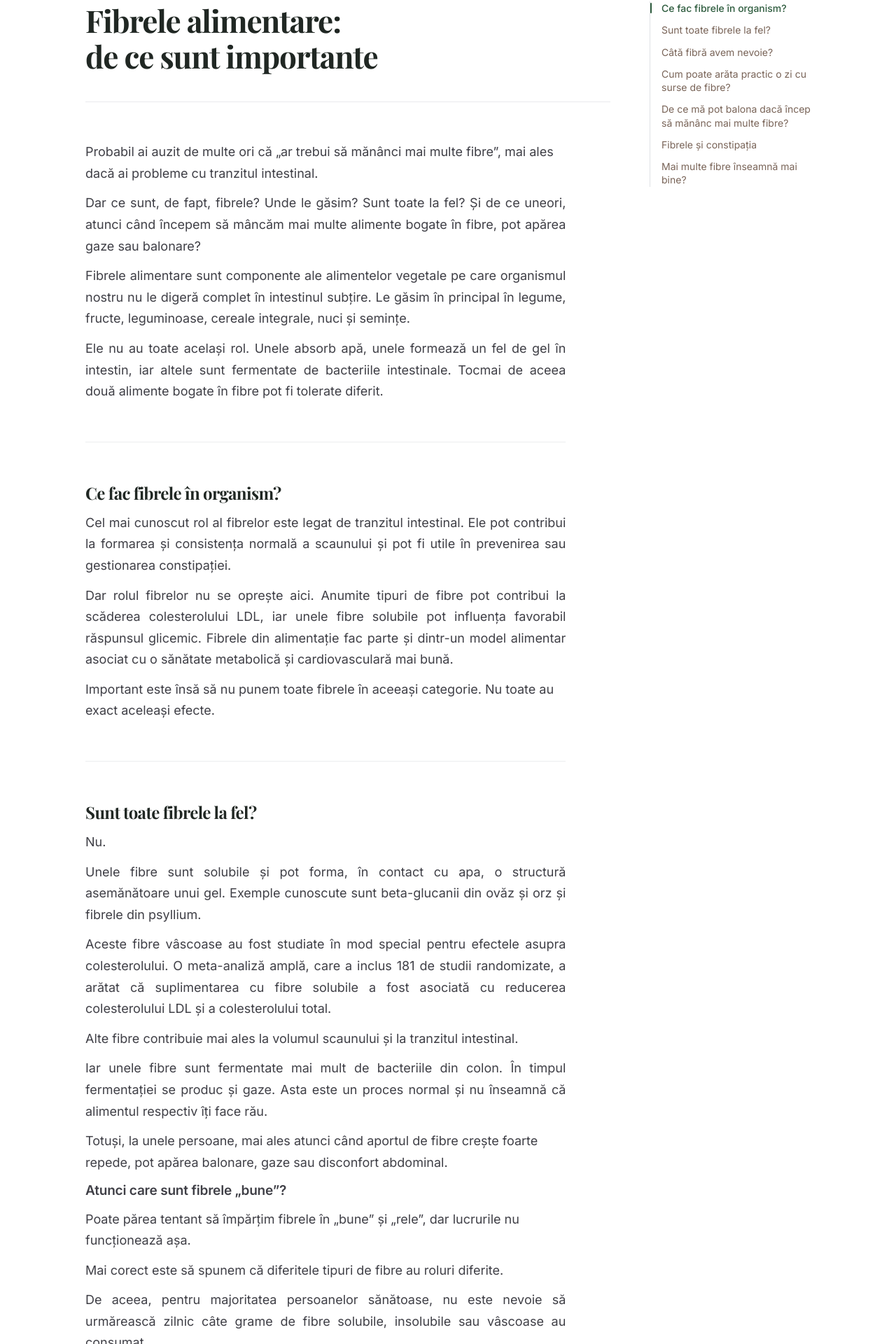
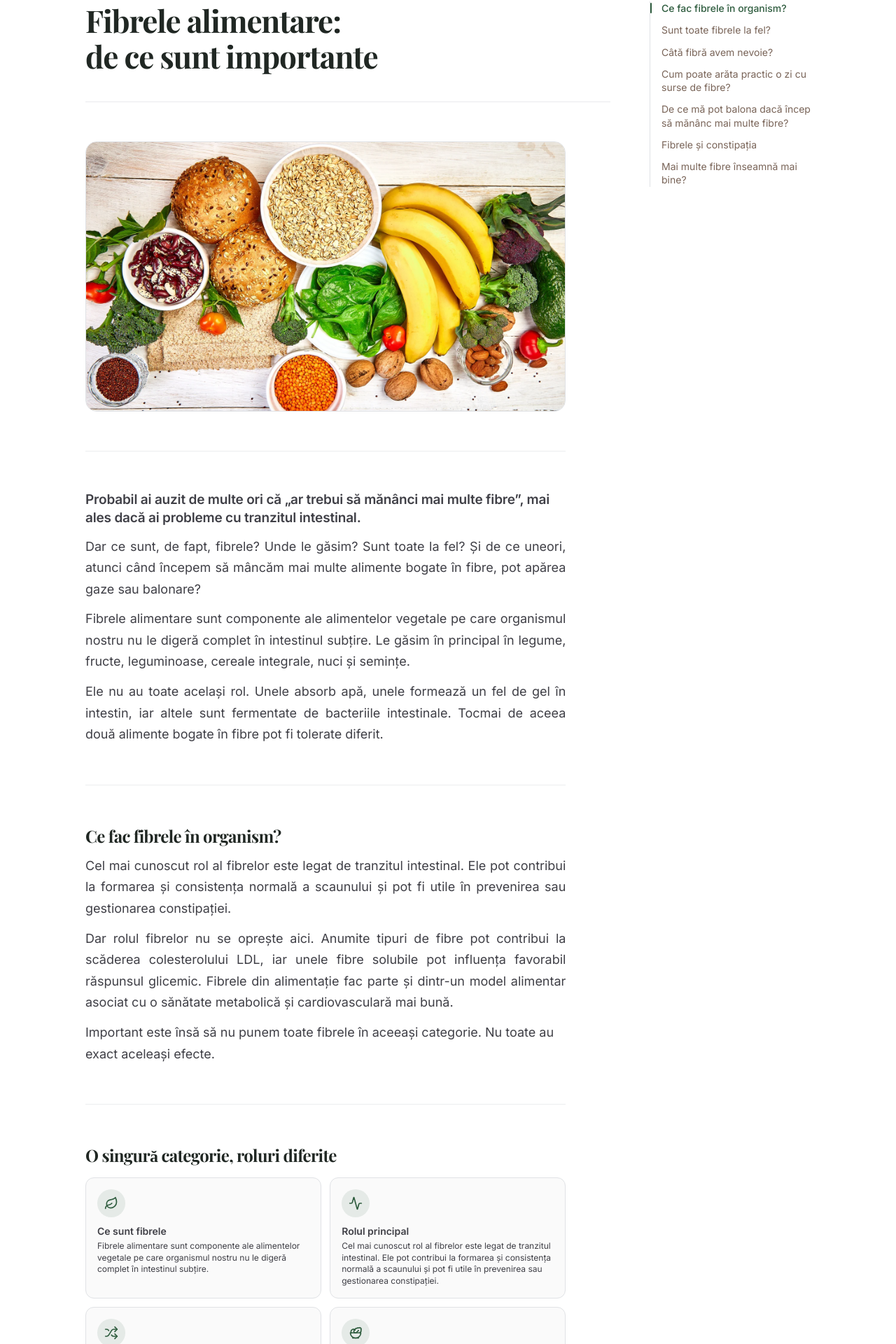
Before and after one commit to Diet4life/Diet4life-site, a React (Vite) app: page /nutrihub/fibrele-alimentare in a window 1280 px wide. Shown: the part 235-2155 px from the top of the page at 70% size. Built offline with nearby package versions, Linux system fonts and the light colour scheme; a web font is replaced by a local one.

Commit message:
Enhance fibre article with visual modules and fruit guide
Co-Authored-By: Claude Sonnet 5 <noreply@anthropic.com>
Claude-Session: https://claude.ai/code/session_01DSEq2dNsMu3kQkjZcvwz9Z

```diff
--- a/src/pages/nutrihub/FibreleAlimentare.tsx
+++ b/src/pages/nutrihub/FibreleAlimentare.tsx
@@ -1,7 +1,59 @@
 import { Link } from "wouter";
+import { Leaf, Activity, Shuffle, Salad, Feather, TrendingUp, Layers } from "lucide-react";
 import { useLanguage } from "@/contexts/LanguageContext";
 import { ArticleH2, ArticleP, ArticleLead, ArticleList } from "@/components/nutrihub/ArticleShell";
 import { ArticleShellPremium } from "@/components/nutrihub/ArticleShellPremium";
+
+// "O singură categorie, roluri diferite" + "Creștere treptată, adaptată
+// toleranței" -- visual modules for this article only (never touch
+// ArticleShellPremium.tsx, never add these to the other 5 articles). Same
+// visual recipe already used in the other 4 implemented articles (bg-card
+// border-border tile + bg-primary/10 icon circle) -- zero new tokens, zero
+// new global components. Every item's text is an exact quote from this
+// article's own body (sec-0, sec-1, sec-2, sec-7) -- approved verbatim by
+// the user, not paraphrased further here. No new facts, numbers, or claims.
+// Deliberately excludes the 25 g/zi value, the LDL/glycemic supplement-study
+// results, and any medical-condition-specific content from both modules.
+const ONE_CATEGORY_DIFFERENT_ROLES = [
+  {
+    icon: Leaf,
+    label: "Ce sunt fibrele",
+    note: "Fibrele alimentare sunt componente ale alimentelor vegetale pe care organismul nostru nu le digeră complet în intestinul subțire.",
+  },
+  {
+    icon: Activity,
+    label: "Rolul principal",
+    note: "Cel mai cunoscut rol al fibrelor este legat de tranzitul intestinal. Ele pot contribui la formarea și consistența normală a scaunului și pot fi utile în prevenirea sau gestionarea constipației.",
+  },
+  {
+    icon: Shuffle,
+    label: "Nu toate la fel",
+    note: "Important este însă să nu punem toate fibrele în aceeași categorie. Nu toate au exact aceleași efecte.",
+  },
+  {
+    icon: Salad,
+    label: "Sursele",
+    note: "O alimentație variată, care conține legume, fructe, cereale integrale, leguminoase, nuci și semințe, oferă în mod natural mai multe tipuri de fibre.",
+  },
+];
+
+const GRADUAL_INCREASE_ADAPTED_TO_TOLERANCE = [
+  {
+    icon: Feather,
+    label: "Fără complicații inutile",
+    note: "Fibrele sunt importante, dar nu trebuie complicate inutil.",
+  },
+  {
+    icon: TrendingUp,
+    label: "Introducere treptată",
+    note: "Dacă în prezent consumi puține fibre, introducerea lor treptată este de obicei mai ușor de tolerat decât o schimbare bruscă.",
+  },
+  {
+    icon: Layers,
+    label: "Nicio fibră «perfectă»",
+    note: "Și poate cel mai important: nu există o singură fibră „perfectă”. O alimentație variată aduce tipuri diferite de fibre, fiecare cu propriile caracteristici.",
+  },
+];
 
 export default function FibreleAlimentare() {
   const { language } = useLanguage();
@@ -38,13 +90,31 @@ export default function FibreleAlimentare() {
         "van der Schoot A, Drysdale C, Whelan K, Dimidi E. The Effect of Fiber Supplementation on Chronic Constipation in Adults: An Updated Systematic Review and Meta-Analysis of Randomized Controlled Trials. Am J Clin Nutr. 2022;116(4):953–969.",
         "Ghavami A, et al. Soluble Fiber Supplementation and Serum Lipid Profile: A Systematic Review and Dose-Response Meta-Analysis of Randomized Controlled Trials. Adv Nutr. 2023;14(3):465–474.",
         "Xie Y, et al. Effects of soluble fiber supplementation on glycemic control in adults with type 2 diabetes mellitus: a systematic review and meta-analysis of randomized controlled trials. Clin Nutr. 2021;40(4):1800–1810.",
+        "U.S. Department of Agriculture, Agricultural Research Service. FoodData Central.",
       ]}
     >
+      {/* Hero image -- already-approved, already-local asset (also used as
+          this article's card image on the NutriHub hub), reused as-is, not
+          duplicated, not re-sourced. Same pattern as the hero images in the
+          other 4 implemented articles. */}
+      <img
+        src="/images/nutrihub/fibre-alimentare-surse.webp"
+        alt="Surse de fibre alimentare: ovăz, leguminoase, pâine integrală, banane și legume cu frunze"
+        width={1600}
+        height={900}
+        className="w-full aspect-[16/9] object-cover rounded-2xl border border-border"
+        loading="eager"
+        decoding="async"
+      />
+
       <section id="sec-0">
-        <ArticleP>
+        {/* First sentence re-rendered via ArticleLead instead of ArticleP --
+            text is byte-identical to before, appears exactly once (not
+            duplicated into either module below), per explicit approval. */}
+        <ArticleLead>
           Probabil ai auzit de multe ori că „ar trebui să mănânci mai multe fibre”, mai ales dacă ai probleme cu
           tranzitul intestinal.
-        </ArticleP>
+        </ArticleLead>
         <ArticleP>
           Dar ce sunt, de fapt, fibrele? Unde le găsim? Sunt toate la fel? Și de ce uneori, atunci când începem să
           mâncăm mai multe alimente bogate în fibre, pot apărea gaze sau balonare?
@@ -73,6 +143,28 @@ export default function FibreleAlimentare() {
         </ArticleP>
         <ArticleP>Important este însă să nu punem toate fibrele în aceeași categorie. Nu toate au exact aceleași efecte.</ArticleP>
       </section>
+
+      {/* Module "O singură categorie, roluri diferite" -- positioned after
+          sec-1, before sec-2. Every caption redisplays a sentence that
+          already exists in this same article (sec-0, sec-1, sec-2).
+          Deliberately excludes the 25 g/zi value and every LDL/glycemic/
+          constipation-study-result sentence. */}
+      <div>
+        <h2 className="font-serif font-bold text-foreground text-xl md:text-2xl mb-4">
+          O singură categorie, roluri diferite
+        </h2>
+        <div className="grid sm:grid-cols-2 gap-3">
+          {ONE_CATEGORY_DIFFERENT_ROLES.map((item) => (
+            <div key={item.label} className="rounded-xl border border-border bg-card p-4">
+              <div className="w-10 h-10 rounded-full bg-primary/10 flex items-center justify-center mb-2.5">
+                <item.icon className="w-5 h-5 text-primary" aria-hidden="true" />
+              </div>
+              <p className="text-sm font-semibold text-foreground leading-snug">{item.label}</p>
+              <p className="text-xs text-muted-foreground mt-1 leading-snug">{item.note}</p>
+            </div>
+          ))}
+        </div>
+      </div>
 
       <section id="sec-2">
         <ArticleH2>Sunt toate fibrele la fel?</ArticleH2>
@@ -121,6 +213,38 @@ export default function FibreleAlimentare() {
           să te uiți la alimentația ta în ansamblu.
         </ArticleP>
       </section>
+
+      {/* New photo + short editorial module -- original photograph (not
+          stock, not a placeholder), saved locally, not yet used anywhere
+          else on the site. Deliberately not framed as a ranking ("cele mai
+          bogate fructe") since the article gives no comparable per-fruit
+          values -- framed instead as examples, with a note that fibre
+          content varies by variety/ripeness/portion. One new source
+          (USDA FoodData Central) added to the bibliography for this module
+          only; the article's own 5 existing sources are untouched. */}
+      <div>
+        <img
+          src="/images/nutrihub/fructe-cu-fibre.webp"
+          alt="Avocado întreg și tăiat în jumătate, zmeură, mure, pară cu coajă și kiwi tăiat, așezate pe un blat"
+          width={1600}
+          height={900}
+          className="w-full aspect-[16/9] object-cover rounded-2xl border border-border"
+          loading="lazy"
+          decoding="async"
+        />
+        <div className="mt-4 rounded-xl border border-border bg-card p-4">
+          <p className="text-sm font-semibold text-foreground leading-snug">
+            Fructe cu un conținut mai ridicat de fibre
+          </p>
+          <p className="text-sm text-muted-foreground mt-1.5 leading-relaxed">
+            Avocado, zmeura, murele, para cu coajă și kiwi sunt câteva exemple de fructe care pot contribui la
+            aportul de fibre.
+          </p>
+          <p className="text-xs text-muted-foreground mt-2 leading-snug">
+            Conținutul de fibre poate varia în funcție de soi, maturitate și porția consumată.
+          </p>
+        </div>
+      </div>
 
       <section id="sec-4">
         <ArticleH2>Cum poate arăta practic o zi cu surse de fibre?</ArticleH2>
@@ -236,6 +360,29 @@ export default function FibreleAlimentare() {
           diferite de fibre, fiecare cu propriile caracteristici.
         </ArticleP>
       </section>
+
+      {/* Module "Creștere treptată, adaptată toleranței" -- closing recap,
+          same position/pattern as the closing modules in the other 4
+          implemented articles (after the last section, before the shell's
+          own "Citește și" block). Every caption redisplays a sentence that
+          already exists in sec-7 above; excludes the 25 g/zi value and the
+          hydration/water-intake content entirely. */}
+      <div>
+        <h2 className="font-serif font-bold text-foreground text-xl md:text-2xl mb-4">
+          Creștere treptată, adaptată toleranței
+        </h2>
+        <div className="grid sm:grid-cols-3 gap-3">
+          {GRADUAL_INCREASE_ADAPTED_TO_TOLERANCE.map((item) => (
+            <div key={item.label} className="rounded-xl border border-border bg-card p-4">
+              <div className="w-10 h-10 rounded-full bg-primary/10 flex items-center justify-center mb-2.5">
+                <item.icon className="w-5 h-5 text-primary" aria-hidden="true" />
+              </div>
+              <p className="text-sm font-semibold text-foreground leading-snug">{item.label}</p>
+              <p className="text-xs text-muted-foreground mt-1 leading-snug">{item.note}</p>
+            </div>
+          ))}
+        </div>
+      </div>
     </ArticleShellPremium>
   );
 }
```
Also changed, not shown: public/images/nutrihub/fructe-cu-fibre.webp (added).
